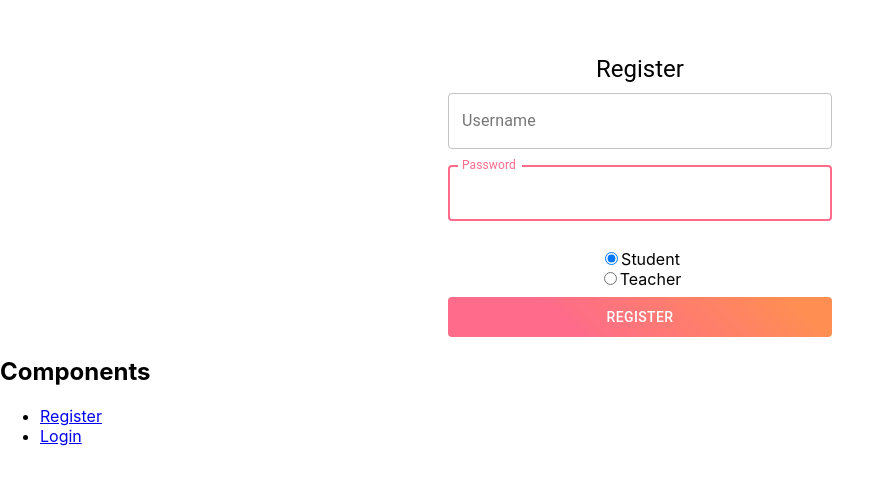
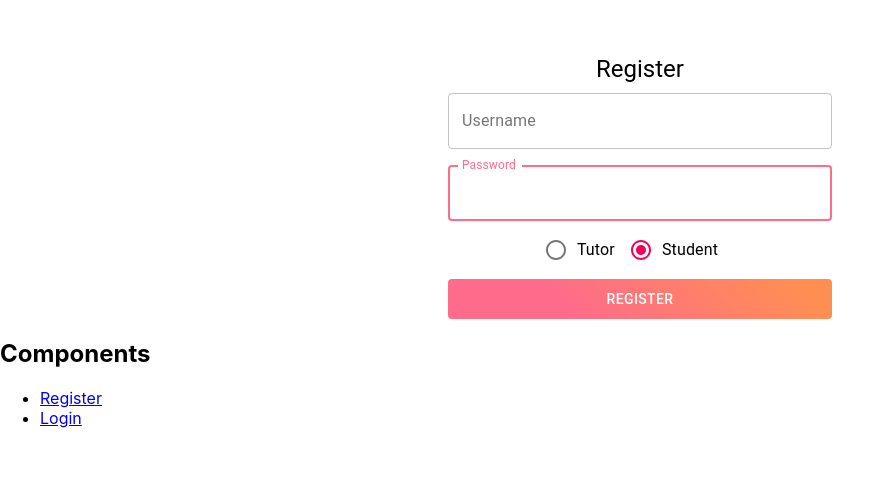
Before and after one commit to HardPocketRocket/thesis-web-application, a React (Create React App) app in the folder frontend/: page /register in a window 1280 px wide. Shown: the part 247-732 px from the top of the page, without its empty margins (0-894 px from the left). Built offline with nearby package versions, Linux system fonts and the light colour scheme.

Commit message:
Finished Frontend for the Regtistration page

```diff
--- a/frontend/src/components/register.component.js
+++ b/frontend/src/components/register.component.js
@@ -1,13 +1,26 @@
 import React, { Component } from 'react';
 import axios from 'axios';
 
-import { TextField, Button, Typography, withStyles } from '@material-ui/core';
+import {
+	TextField,
+	Button,
+	Typography,
+	withStyles,
+	RadioGroup,
+	FormControlLabel,
+	Radio
+} from '@material-ui/core';
 
 const styles = {
 	form: {
 		marginTop: 300,
 		display: 'flex',
 		flexDirection: 'column',
+		alignItems: 'center'
+	},
+	radioForm: {
+		display: 'flex',
+		flexDirection: 'row',
 		alignItems: 'center'
 	},
 	textField: {
@@ -158,29 +171,22 @@ class RegisterComponent extends Component {
 							required: false
 						}}
 					/>
-					<br />
-					<div className='radio'>
-						<label>
-							<input
-								type='radio'
-								value={'false'}
-								checked={this.state.isTutor === 'false'}
-								onChange={this.onChangeIsTutor}
-							/>
-							Student
-						</label>
-					</div>
-					<div className='radio'>
-						<label>
-							<input
-								type='radio'
-								value={'true'}
-								checked={this.state.isTutor === 'true'}
-								onChange={this.onChangeIsTutor}
-							/>
-							Teacher
-						</label>
-					</div>
+					<RadioGroup
+						className={classes.radioForm}
+						name='isTutor'
+						value={this.state.isTutor}
+						onChange={this.onChangeIsTutor}>
+						<FormControlLabel
+							value='true'
+							control={<Radio />}
+							label='Tutor'
+						/>
+						<FormControlLabel
+							value='false'
+							control={<Radio />}
+							label='Student'
+						/>
+					</RadioGroup>
 					<Button
 						className={classes.button}
 						variant='outlined'
```
Also changed, not shown: frontend/src/components/login.component.js (line endings or trailing spaces).
